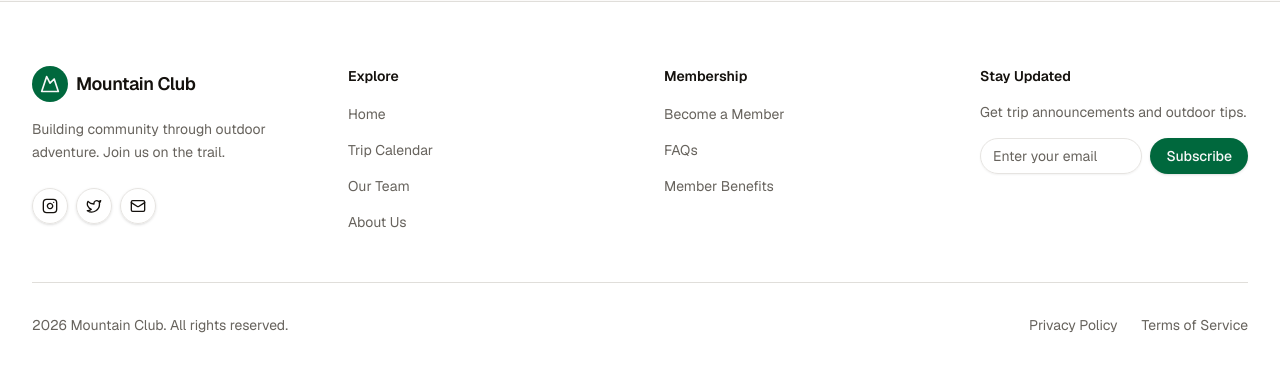
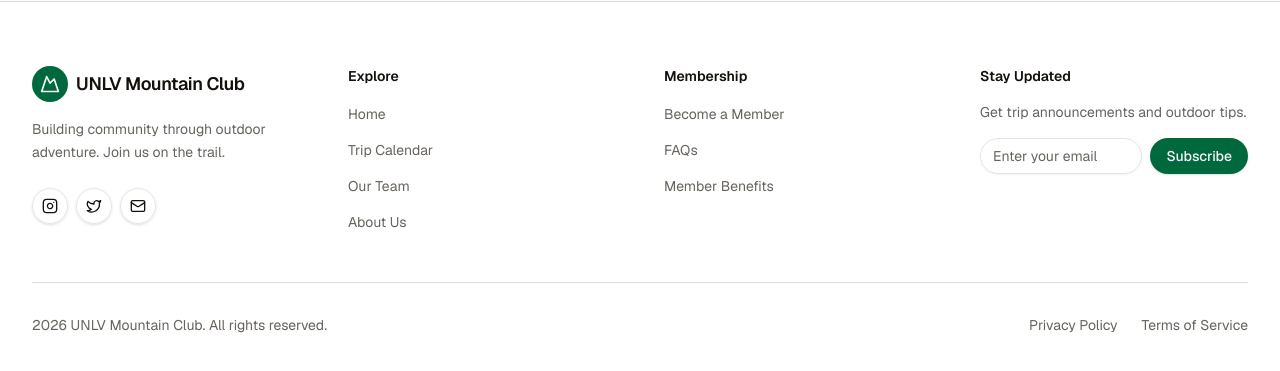
Before and after one commit to danielbuva/mtn-club, a Next.js app: page / in a window 1280 px wide. Shown: the part 1599-1970 px from the top of the page. Built offline with nearby package versions, Linux system fonts and the light colour scheme; no server answers; the database is empty.

Commit message:
feat: update references to UNLV Mountain Club in AboutPage, MembershipMarketing, and Footer components

```diff
--- a/app/(site)/about/page.tsx
+++ b/app/(site)/about/page.tsx
@@ -103,7 +103,7 @@ export default function AboutPage() {
                 </h2>
                 <div className="space-y-4 text-muted-foreground leading-relaxed">
                   <p>
-                    Mountain Club was founded in 2018 by a group of friends who believed that the outdoors are best experienced together. What started as informal weekend hikes has grown into a thriving community of over 2,000 members.
+                    UNLV Mountain Club was founded in 2018 by a group of friends who believed that the outdoors are best experienced together. What started as informal weekend hikes has grown into a thriving community of over 2,000 members.
                   </p>
                   <p>
                     We exist to make outdoor adventure accessible, safe, and deeply communal. Our mission is simple: get more people outside, build lasting friendships, and foster a deep respect for the natural world.
--- a/app/(site)/membership/_components/membership-marketing.tsx
+++ b/app/(site)/membership/_components/membership-marketing.tsx
@@ -10,7 +10,7 @@ export function MembershipMarketing() {
     <main className="flex-1 pt-16">
       <MembershipHero
         badge="Limited Time Offer"
-        title="Join Mountain Club"
+        title="Join UNLV Mountain Club"
         description="Unlock access to our Upcoming Events, our Guidebook Library, Gear Room, and a community of outdoor enthusiasts who share your passion."
       />
 
--- a/components/footer.tsx
+++ b/components/footer.tsx
@@ -17,7 +17,7 @@ export function Footer() {
               <div className="flex items-center justify-center w-9 h-9 rounded-xl bg-primary text-primary-foreground">
                 <Mountain className="w-5 h-5" />
               </div>
-              <span className="font-semibold text-lg tracking-tight">Mountain Club</span>
+              <span className="font-semibold text-lg tracking-tight">UNLV Mountain Club</span>
             </Link>
             <p className="text-muted-foreground text-sm leading-relaxed mb-6">
               Building community through outdoor adventure. Join us on the trail.
@@ -109,7 +109,7 @@ export function Footer() {
         {/* Bottom */}
         <div className="border-t border-border mt-12 pt-8 flex flex-col sm:flex-row items-center justify-between gap-4">
           <p className="text-sm text-muted-foreground">
-            {new Date().getFullYear()} Mountain Club. All rights reserved.
+            {new Date().getFullYear()} UNLV Mountain Club. All rights reserved.
           </p>
           <div className="flex items-center gap-6">
             <Link href="#" className="text-sm text-muted-foreground hover:text-foreground transition-colors">
```
